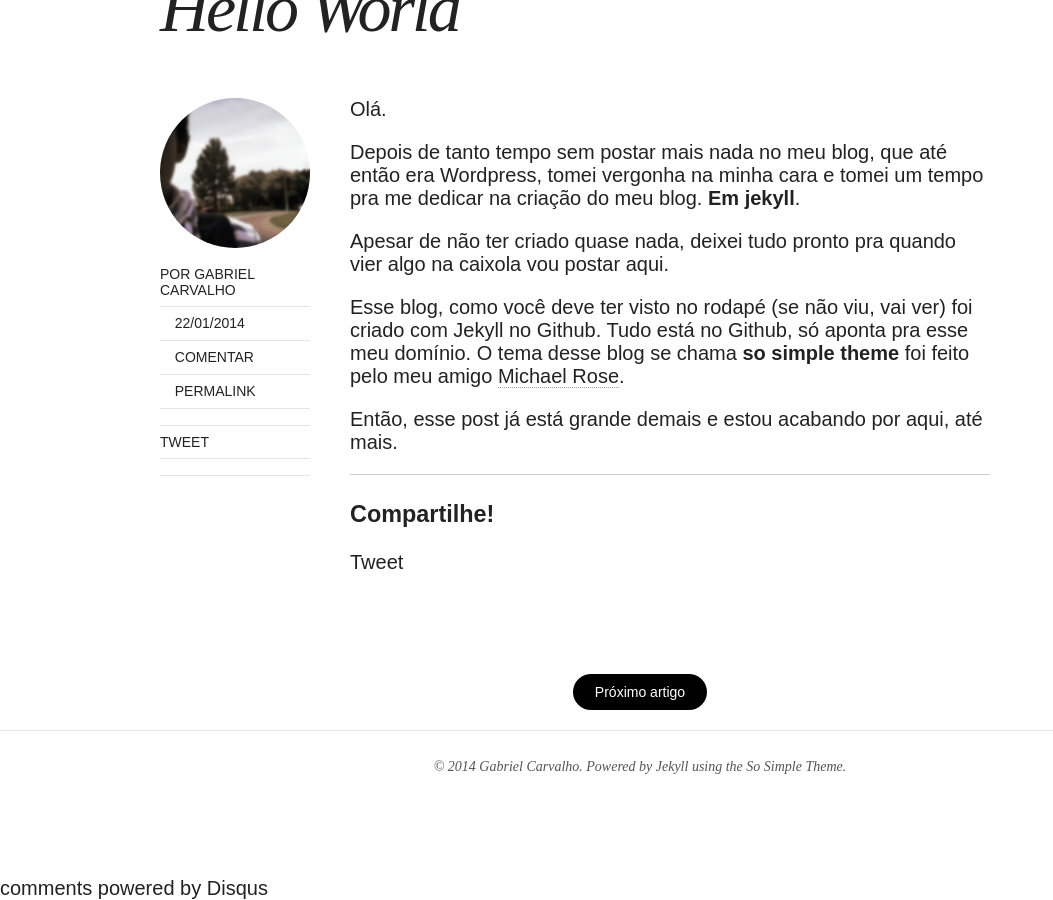
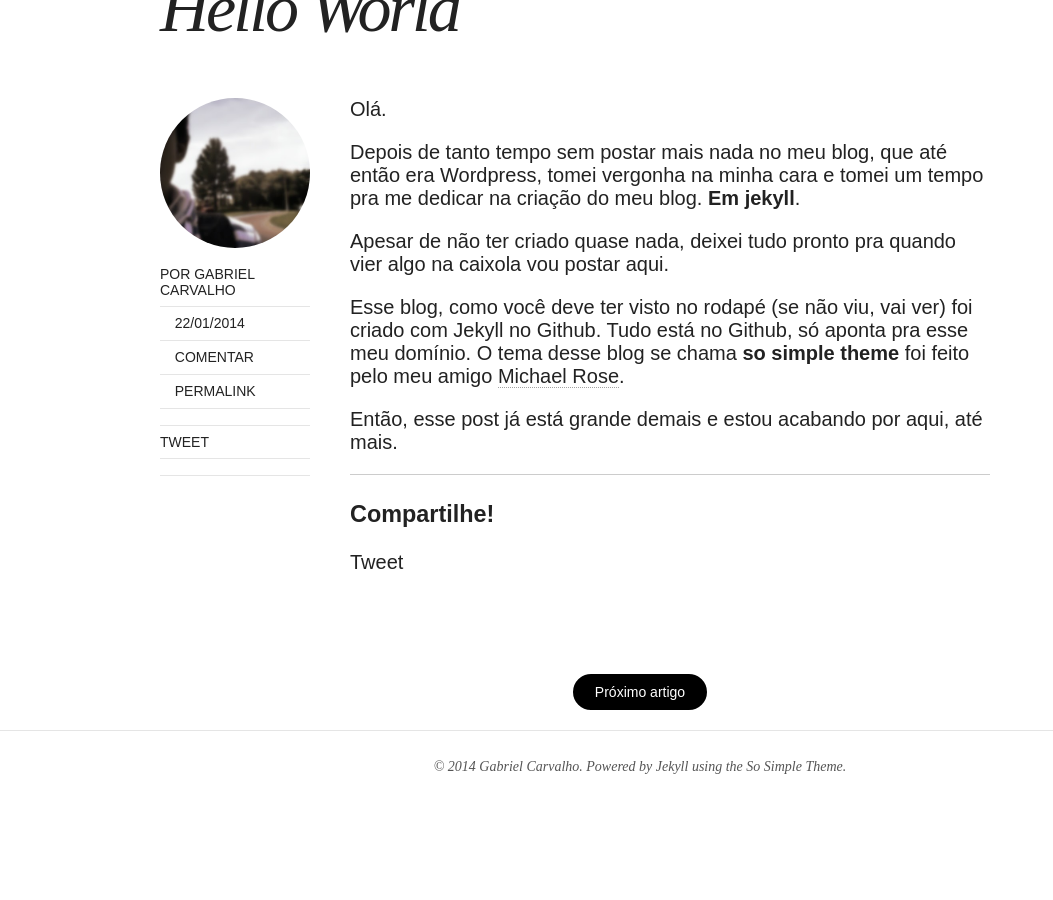
Before and after one commit to maracaipe/maracaipe.github.io, a Jekyll site: the page built from _posts/2014-01-22-hello-world.md, in a window 1280 px wide and 900 px high, scrolled down 1102 px. Shown: the whole window, without its empty margins (0-1053 px from the left). Built offline with Jekyll 4.4.1, drawn with Linux system fonts in a browser that asks for light colours; nearby versions of some CDN libraries; comment, search, counter and statistics services are not loaded; after the commit the page ends 1979 px from its top, so only the background shows below that.

Commit message:
Excluindo "Comments powered by disqus"

```diff
--- a/_includes/disqus_comments.html
+++ b/_includes/disqus_comments.html
@@ -18,4 +18,3 @@
     }());
 </script>
 <noscript>Please enable JavaScript to view the <a href="http://disqus.com/?ref_noscript">comments powered by Disqus.</a></noscript>
-<a href="http://disqus.com" class="dsq-brlink">comments powered by <span class="logo-disqus">Disqus</span></a>
```
